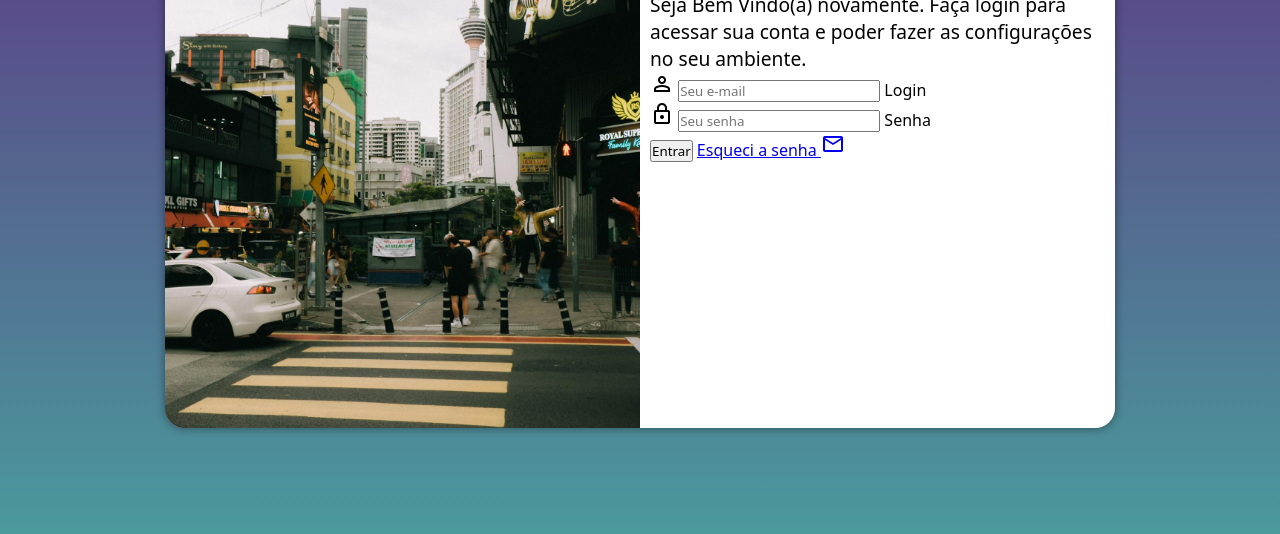
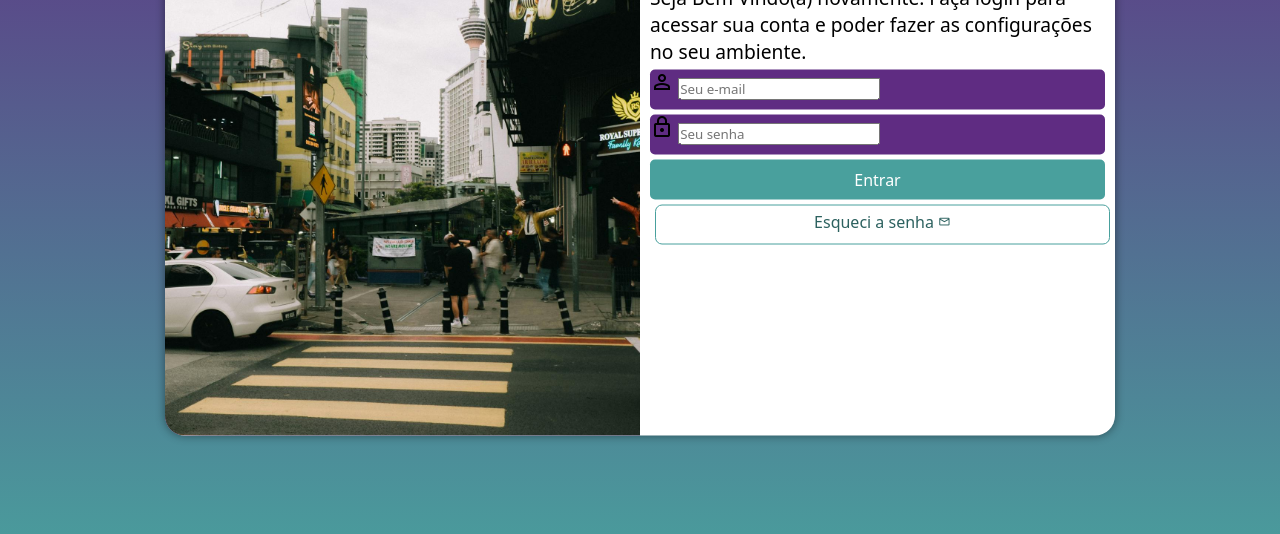
Before and after one commit to PedroHenriqueSantosGonc/Projeto-Login, a plain HTML site: page index.html in a window 1280 px wide. Shown: the part 222-756 px from the top of the page. Drawn offline with nearby package versions, Linux system fonts and the light colour scheme.

Commit message:
Atualizei formulario

```diff
--- a/Estilos/style.css
+++ b/Estilos/style.css
@@ -34,7 +34,7 @@ section#login{
 
     background-color: white;
     width: 250px;
-    height: 500px;
+    height: 515px;
     border-radius: 20px;
     box-shadow: 0px 0px 10px rgba(0, 0, 0, 0.459);
 
@@ -64,3 +64,55 @@ div#formulario > h1 {
 div#formulario > p {
     font-size: 0.8em;
 }
+
+form label {
+    display: none;
+}
+
+form > div.campo {
+    background-color: #5F2C82;
+    display: block;
+    width: 100%;
+    height: 40px;
+    border-radius: 5px;
+    margin: 5px 0px;
+}
+
+form > input[type = submit] {
+    display: block;
+    font-size: 1em;
+    width: 100%;
+    height: 40px;
+    background-color: #49A09D;
+    color: white;
+    border: none;
+    border-radius: 5px;
+    cursor: pointer;
+}
+
+form > input[type = submit]:hover {
+    background-color: #2c615f;
+}
+
+form a.botao{
+    display: block;
+    text-align: center;
+    font-size: 1em;
+    width: 100%;
+    height: 40px;
+    padding-top: 5px;
+    margin: 5px;
+    background-color: white;
+    color: #2c615f;
+    border: 1px solid #49A09D;
+    border-radius: 7px;
+    text-decoration: none;
+}
+
+form > a .botao:hover {
+    background-color: #60d3cf;
+}
+
+form > a.botao > span {
+    font-size: 0.8em;
+}
--- a/index.html
+++ b/index.html
@@ -37,7 +37,7 @@
                     </div>
 
                     <input type="submit" value="Entrar">
-                    <a href="esqueci.html">Esqueci a senha <span class="material-symbols-outlined">
+                    <a href="esqueci.html" class="botao">Esqueci a senha <span class="material-symbols-outlined">
                         mail
                         </span>
                     </a>
```
